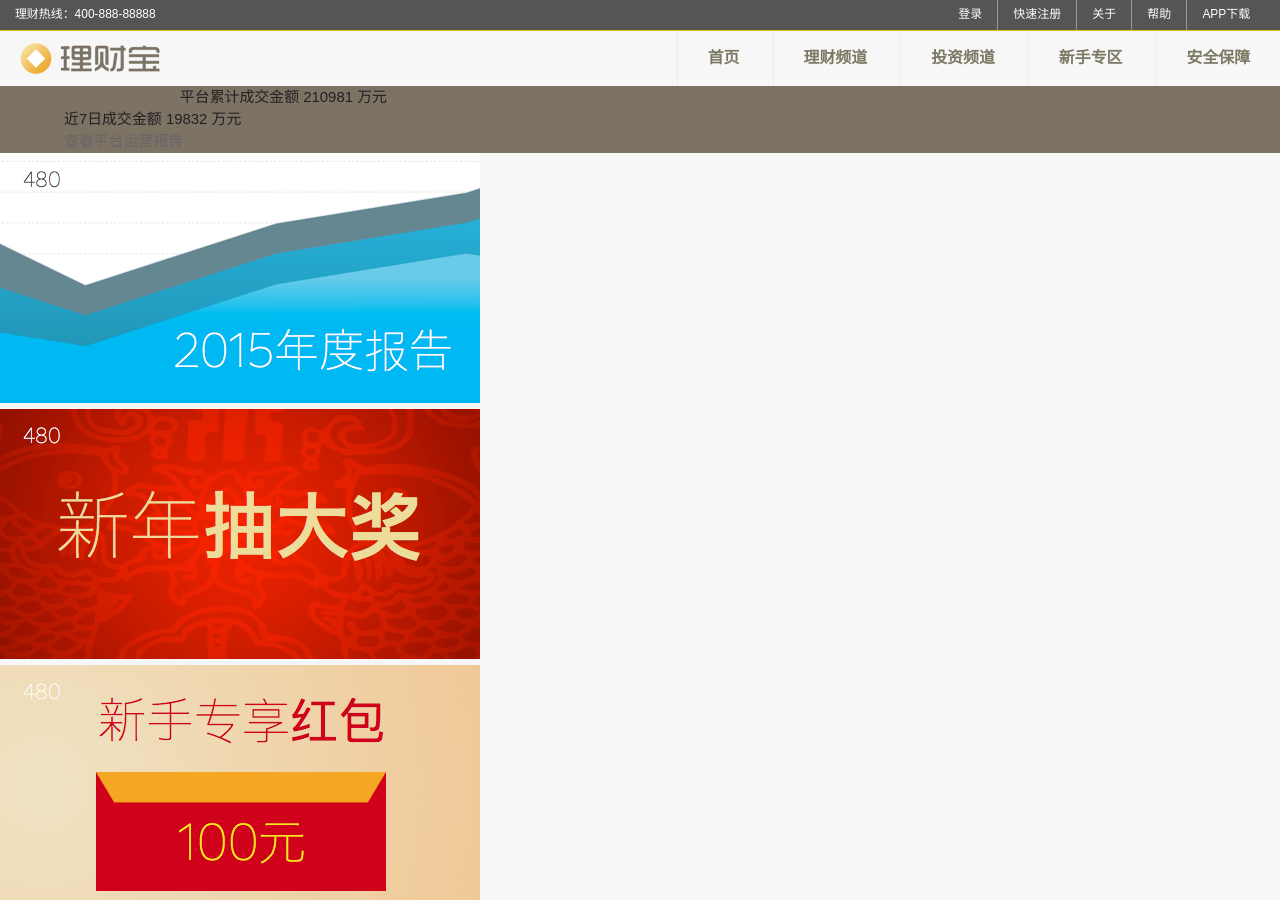
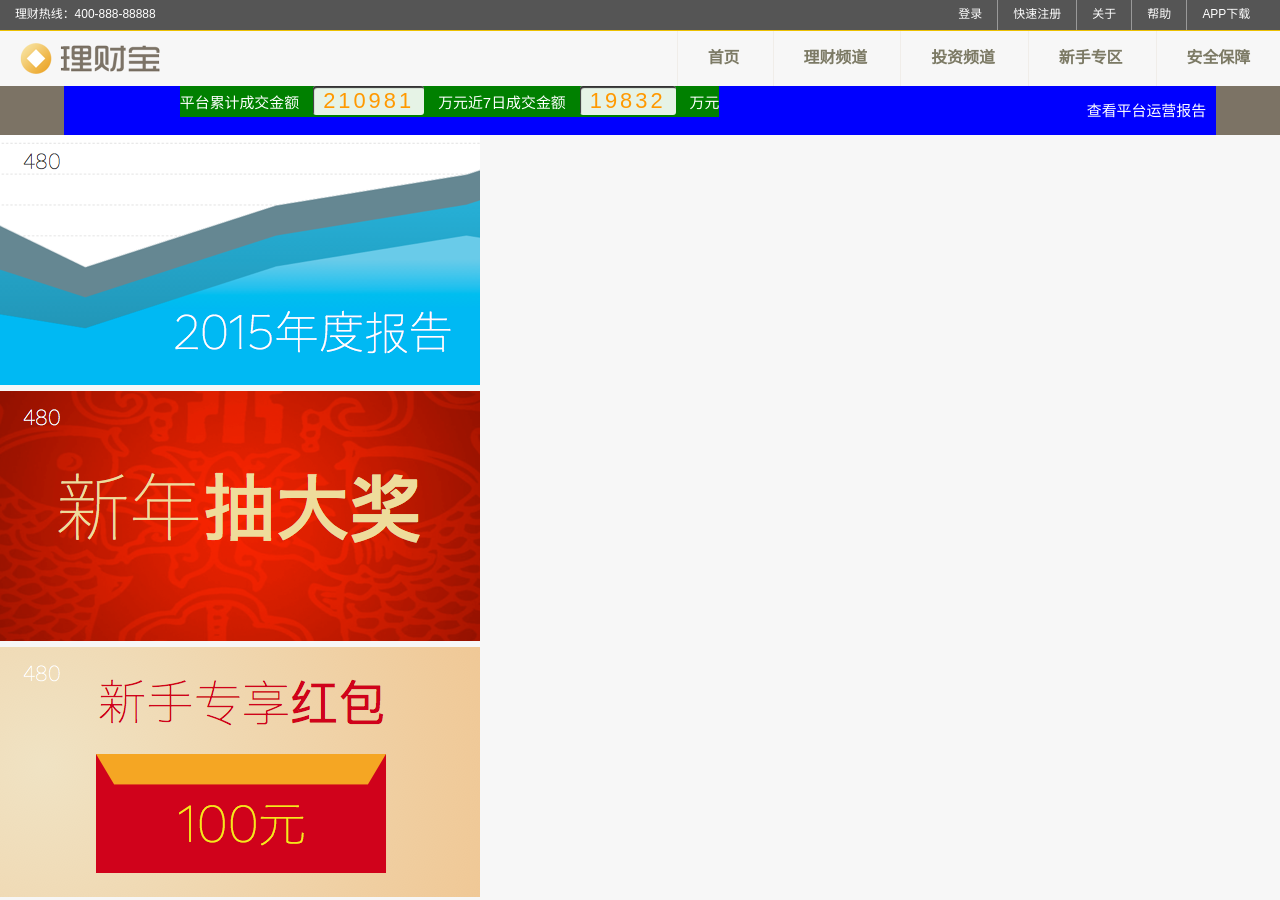
Before and after one commit to zhangh-design/responsive-web-design, a plain HTML site: page demo/src/index.html in a window 1280 px wide. Shown: the top 900 px of the page. Drawn offline with Linux system fonts and the light colour scheme.

Commit message:
docs: 交易信息样式

```diff
--- a/demo/src/css/main.css
+++ b/demo/src/css/main.css
@@ -205,27 +205,42 @@ header .main ul li a.active {
   max-width: 90%;
   margin: 0 auto;
   font-size: 1.5rem;
+  background: blue;
 }
 
-.tran-data {
+.trans-data {
   float: left;
-  padding: 1rem;
-  text-align: left;
+  /* padding: 1rem; */
+  /* text-align: left; */
+  background: green;
 }
 
-.tran-data span {
+.trans-data span {
   display: inline-block;
   line-height: 3rem;
   color: #fff;
 }
 
-.tran-data span.trans-money {
+.trans-data span.trans-money {
   font-size: 2.2rem;
   color: #ff9900;
   letter-spacing: 3px;
   margin: 0 1rem;
   padding: 0 1rem;
   border-radius: 3px;
+  background-color: rgba(255, 255, 255, 0.9);
+  box-shadow: 1px 2px 1px #333 inset;
+}
+
+.trans-report {
+  text-align: right;
+}
+
+.trans-report a {
+  display: inline-block;
+  padding: 1rem;
+  line-height: 3rem;
+  color: #fff;
 }
 
 /* 底部导航 */
```
